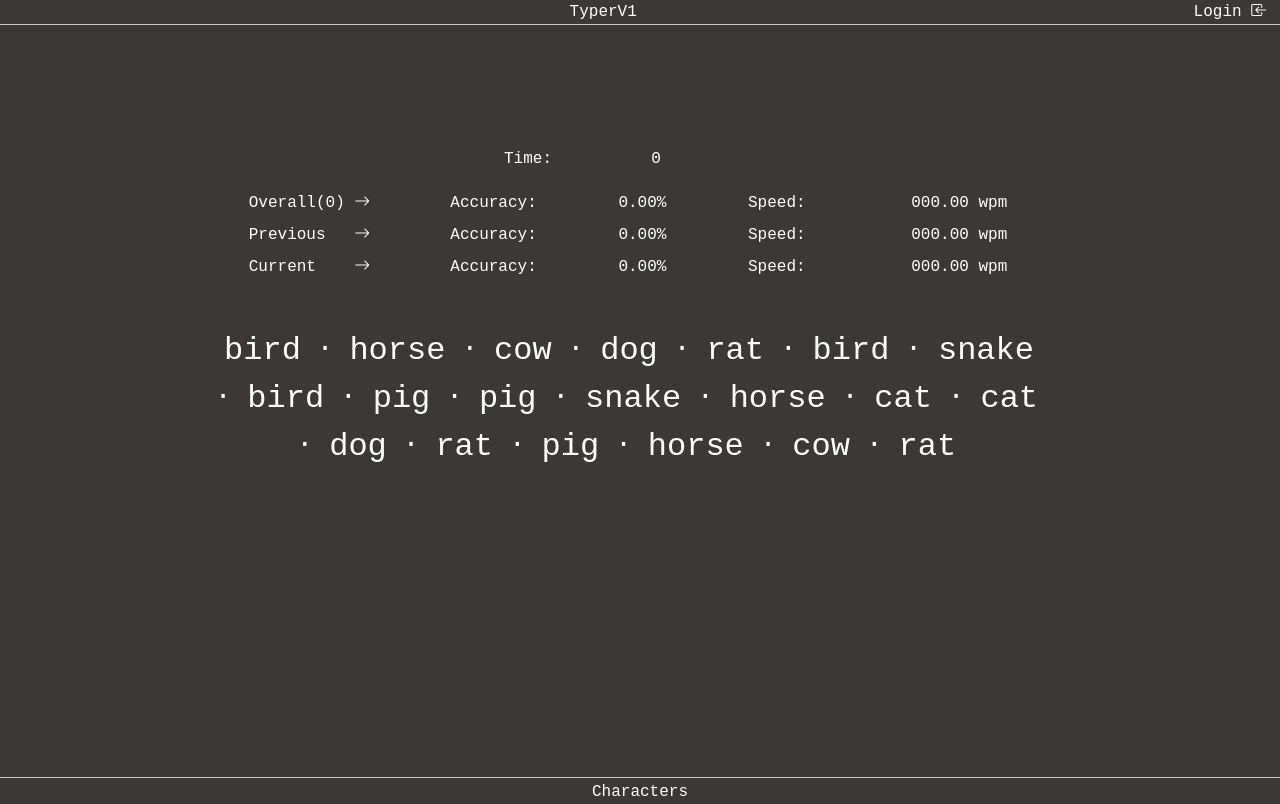
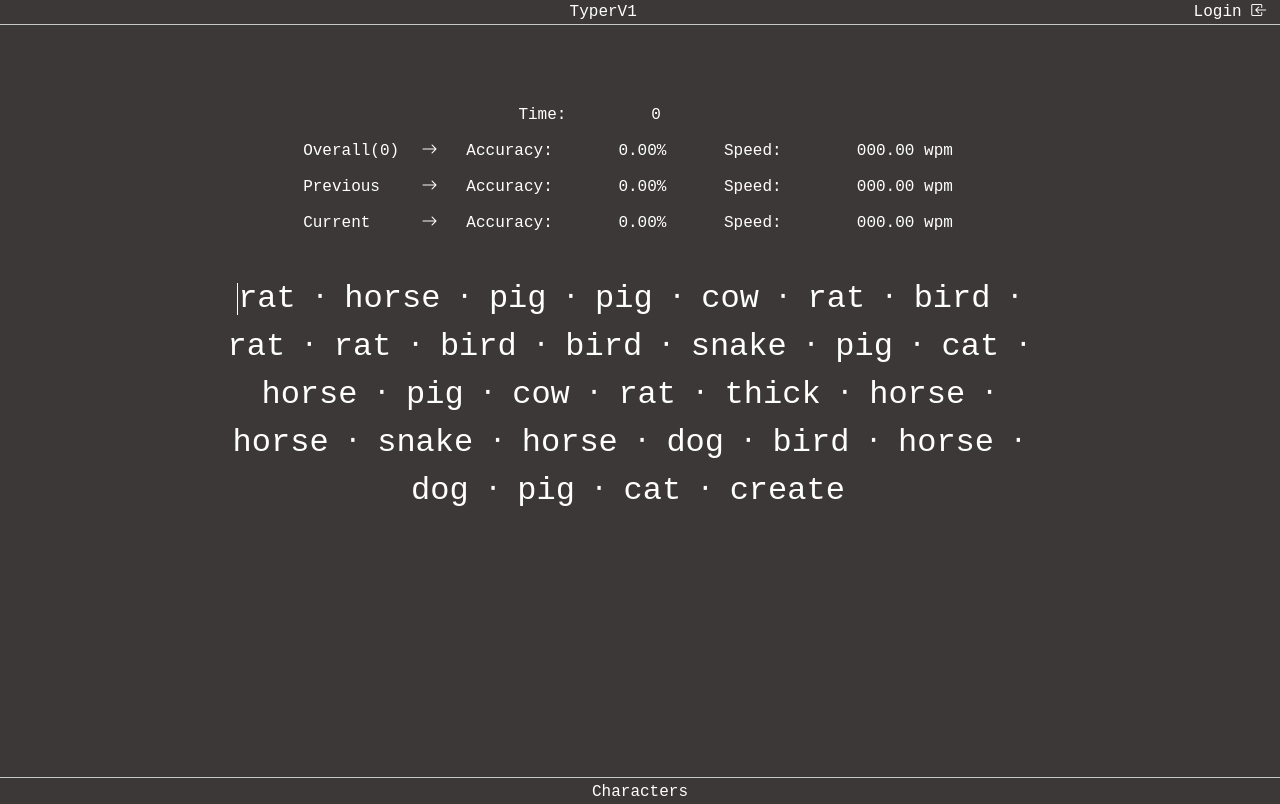
Before and after one commit to hajile7/TyperV1, an Angular app: page /Home/Words in a window 1280 px wide. Built offline with nearby package versions, Linux system fonts and the light colour scheme.

Commit message:
code cleanup

```diff
--- /dev/null
+++ b/src/app/components/stats-bar/stats-bar.component.css
@@ -0,0 +1,4 @@
+.icon{
+    float: right;
+    margin-right: 3ch;
+}
--- /dev/null
+++ b/src/app/components/stats-bar/stats-bar.component.html
@@ -0,0 +1,14 @@
+<div class="col-8 offset-2 stats-bar" style="margin-top: 1.5vh;">
+    <span class="stats-span" style="text-align: left;">
+      {{ title }}<span *ngIf="title == 'Overall'">({{roundCount}})</span>
+      <span class="icon"><i class="bi bi-arrow-right"></i></span>
+    </span>
+    <span>Accuracy:&ensp;</span>
+    <span class="stats-span" style="text-align: center;">
+      {{ (accuracy * 100).toFixed(2) + "%" }}
+    </span>
+    <span>Speed:&ensp;</span>
+    <span class="stats-span" style="text-align: right;">
+      {{ speed === 0 || speed > 350 ? placeholderSpeed : speed.toFixed(2) + " wpm" }}
+    </span>
+  </div>
--- /dev/null
+++ b/src/app/components/stats-bar/stats-bar.component.ts
@@ -0,0 +1,20 @@
+import { CommonModule } from '@angular/common';
+import { Component, Input } from '@angular/core';
+
+@Component({
+  selector: 'app-stats-bar',
+  standalone: true,
+  imports: [CommonModule],
+  templateUrl: './stats-bar.component.html',
+  styleUrl: './stats-bar.component.css'
+})
+export class StatsBarComponent {
+
+  @Input() title!: string;
+  @Input() accuracy!: number;
+  @Input() speed!: number;
+  @Input() roundCount!: number;
+
+  placeholderSpeed: string = "000.00 wpm";
+
+}
--- a/src/app/components/word-typing-space/word-typing-space.component.html
+++ b/src/app/components/word-typing-space/word-typing-space.component.html
@@ -16,45 +16,22 @@
           </span>
         </div>
         <div class="collapse show" id="scoreSpan">
-          <div class="col-8 offset-2 stats-bar" style="margin-top: 1.5vh;">
-            <span class="stats-span" style="text-align: left;">
-              Overall<span>({{roundCount}})</span><span *ngIf="roundCount < 10">&nbsp;</span><i class="bi bi-arrow-right"></i>
-            </span>
-            Accuracy:&ensp;
-            <span class="stats-span">
-              {{(this.totalAccuracy * 100).toFixed(2) + "%"}}
-            </span>
-            &emsp;Speed:&ensp;
-            <span class="stats-span" style="text-align: right;">
-              {{ totalSpeed == 0 ? placeholderSpeed : totalSpeed.toFixed(2) + " wpm" }}
-            </span>
-          </div>
-          <div class="col-8 offset-2 stats-bar">
-            <span class="stats-span" style="text-align: left;">
-              Previous &nbsp;&nbsp;<i class="bi bi-arrow-right"></i>
-            </span>
-            Accuracy:&ensp;
-            <span class="stats-span">
-              {{(this.prevAccuracy * 100).toFixed(2) + "%"}}
-            </span>
-            &emsp;Speed:&ensp;
-            <span class="stats-span" style="text-align: right;">
-              {{ prevSpeed == 0 ? placeholderSpeed : prevSpeed.toFixed(2) + " wpm" }}
-            </span>
-          </div>
-          <div class="col-8 offset-2 stats-bar">
-            <span class="stats-span" style="text-align: left;">
-              Current &nbsp;&nbsp;&nbsp;<i class="bi bi-arrow-right"></i>
-            </span>
-            Accuracy:&ensp;
-            <span class="stats-span">
-              {{(this.accuracy * 100).toFixed(2) + "%"}}
-            </span>
-            &emsp;Speed:&ensp;
-            <span class="stats-span" style="text-align: right;">
-              {{ speed > 1000 || speed == null || speed == 0 ? placeholderSpeed : speed.toFixed(2) + " wpm" }}
-            </span>
-          </div>
+          <app-stats-bar
+          [title]="'Overall'"
+          [accuracy]="totalAccuracy"
+          [speed]="totalSpeed"
+          [roundCount]="roundCount">
+        </app-stats-bar>
+        <app-stats-bar
+          [title]="'Previous'"
+          [accuracy]="prevAccuracy"
+          [speed]="prevSpeed">
+        </app-stats-bar>
+        <app-stats-bar
+        [title]="'Current'"
+        [accuracy]="accuracy"
+        [speed]="speed">
+      </app-stats-bar>
       </div>
       <div class="textWrapper">
       <div class="col-8 offset-2 text-center" style="font-size: 2rem; margin-top: 5vh; padding-bottom: 5vh;">
--- a/src/app/components/word-typing-space/word-typing-space.component.ts
+++ b/src/app/components/word-typing-space/word-typing-space.component.ts
@@ -1,10 +1,11 @@
 import { CommonModule } from '@angular/common';
 import { Component, ElementRef, Renderer2, ViewChild } from '@angular/core';
+import { StatsBarComponent } from '../stats-bar/stats-bar.component';
 
 @Component({
   selector: 'app-word-typing-space',
   standalone: true,
-  imports: [CommonModule],
+  imports: [CommonModule, StatsBarComponent],
   templateUrl: './word-typing-space.component.html',
   styleUrl: './word-typing-space.component.css'
 })
@@ -16,7 +17,9 @@ export class WordTypingSpaceComponent {
 
   letters: string[] = ['a', 'b', 'c', 'd','e', 'f', 'g', 'h','i', 'j', 'k', 'l','m', 'n', 'o', 'p', 'q', 'r', 's','t','u','v','w','x','y','z'];
 
-  tempWords: string[] = ["cow", "cat", "dog", "snake", "horse", "bird", "pig", "rat", "cow", "cat", "dog", "snake", "horse", "bird", "pig", "rat", "horse", "bird", "pig", "rat"];
+  tempWords: string[] = ["cow", "cat", "dog", "snake", "horse", "bird", "pig", "rat", "cow", "cat", "dog", "snake", "horse", "bird", "pig", "rat", "horse", "bird", "pig", "rat",
+    "horse", "bird", "pig", "rat", "horse", "pig", "rat", "horse", "thick", "create"
+  ];
 
   testArr: string[] = this.convertToCharArr(this.shuffleArray(this.tempWords));
 
--- a/src/styles.css
+++ b/src/styles.css
@@ -12,13 +12,12 @@ div {background-color: #3c3838;  color: white; font-family: 'Courier New', Couri
 .stats-span{
     display: inline-block;
     text-align: center;
-    width: 20ch;
+    width: 17ch;
     min-width: 10ch;
 }
 
 .stats-bar{
     font-size: 1rem;
-    padding-bottom: 1vh;
     text-align: center;
 }
 
@@ -66,16 +65,3 @@ div {background-color: #3c3838;  color: white; font-family: 'Courier New', Couri
     vertical-align: middle;
     margin-left: 1px;
 }
-
-.zero-width {
-    display: inline-block;
-    width: 1px;
-    height: 1em;
-    visibility: hidden; /** cursor placeholder **/
-}
-
-@keyframes blink {
-    50% {
-        opacity: 0;
-    }
-}
```
Also changed, not shown: 1 other file (tests, documents, lock files or other folders). Lines whose indentation alone changed are shown as unchanged.
